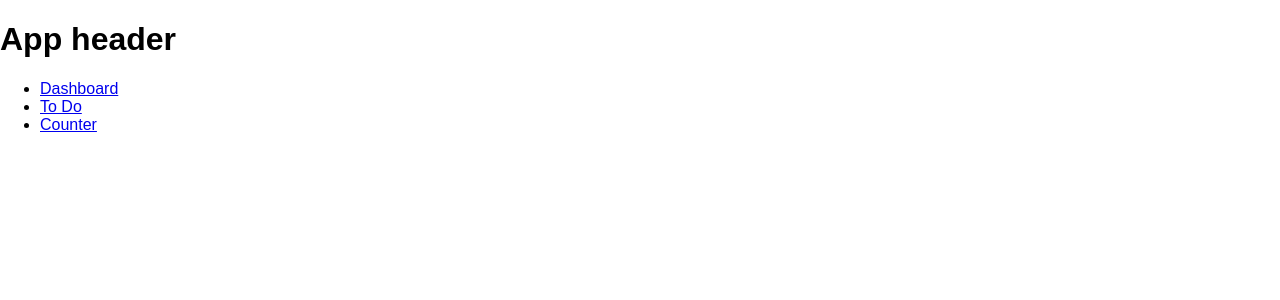
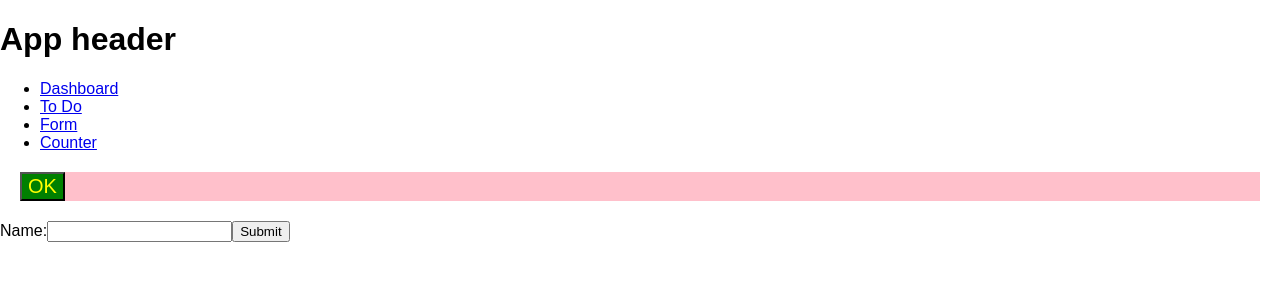
Before and after one commit to BartlomiejWrz/react-todo, a React (Create React App) app: page /form in a window 1280 px wide. Shown: the top 300 px of the page. Built offline with nearby package versions, Linux system fonts and the light colour scheme.

Commit message:
upgrades

```diff
--- a/src/App.js
+++ b/src/App.js
@@ -5,6 +5,8 @@
 import Dashboard from'./components/Dashboard';
 import Header from'./components/Header';
 import ToDo from'./components/ToDo';
+import Form from'./components/Form';
+
 
 class App extends Component {
     render() {
@@ -14,6 +16,7 @@
                 <Header/>
                     <Route exact path='/' component={Dashboard}/>
                     <Route path='/todo' component={ToDo}/>
+                    <Route path='/form' component={Form}/>
                     <Route path='/counter' component={null}/>
                 </div>
             </Router>
--- /dev/null
+++ b/src/components/Form.js
@@ -0,0 +1,20 @@
+import React, { Component } from 'react';
+
+
+class Form extends Component{
+    render(){
+        return(
+            <div>
+               <form>
+                   <label>
+                       Name:
+                       <input type="text" name="name"/>
+                   </label>
+                   <input type="submit" value ="Submit"/>
+               </form>
+            </div>
+        );
+    }
+}
+
+export default Form;
--- a/src/components/Header.js
+++ b/src/components/Header.js
@@ -1,5 +1,8 @@
 import React, { Component } from 'react';
 import {Link} from 'react-router-dom';
+
+import Button from'./button/index';
+import Form from'./Form';
 
 class Header extends Component{
     render(){
@@ -10,8 +13,11 @@
                 <ul>
                     <li><Link to="/">Dashboard</Link></li>
                     <li><Link to="/todo">To Do</Link></li>
+                    <li><Link to="/form">Form</Link></li>
                     <li><Link to="/counter">Counter</Link></li>
                 </ul>
+
+                <Button label='OK'/>
             </div>
         );
     }
--- /dev/null
+++ b/src/components/button/index.css
@@ -0,0 +1,4 @@
+.btn-container{
+    margin: 20px;
+    background-color: pink;
+}
--- /dev/null
+++ b/src/components/button/index.js
@@ -0,0 +1,22 @@
+import React, { Component } from 'react';
+import './index.css';
+
+
+class Button extends Component{
+    render(){
+        const buttonStyle={
+            backgroundColor: 'green' ,
+            color: 'yellow',
+            fontSize: 20
+        };
+        return(
+            <div className="btn-container">
+                <button style={buttonStyle}>
+                    {this.props.label}
+                </button>
+            </div>
+        );
+    }
+}
+
+export default Button;
```
Also changed, not shown: src/components/Button.js (added, +21 -0 lines).
